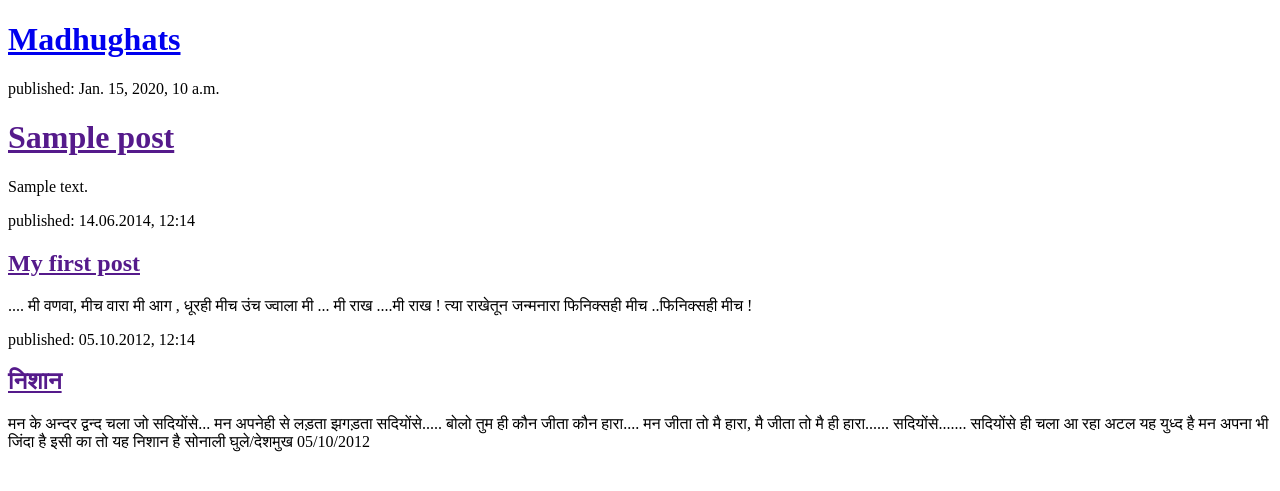
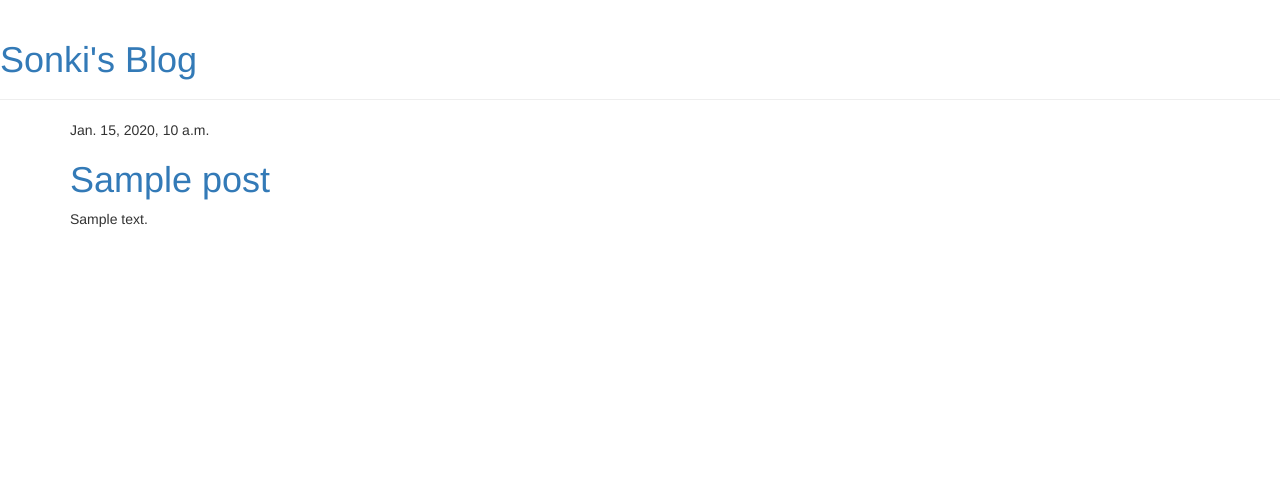
Before and after one commit to Sonalianildeshmukh/testing, a Django app: template blog/templates/blog/post_list.html in a window 1280 px wide. Shown: the top 491 px of the page. Run offline with Django 3.2, Linux system fonts and the light colour scheme; the template is opened without the code that fills it: values that come from a table or form of the project are taken from there, others are empty; tables that the repository leaves empty hold one stand-in row (values such as "Sample post"); some libraries are stand-ins or nearby versions.

Commit message:
modifies with css

```diff
--- /dev/null
+++ b/blog/templates/blog/base.html
@@ -0,0 +1,23 @@
+{% load staticfiles %}
+<html>
+    <head>
+        <title>Sonki's blog</title>
+        <link rel="stylesheet" href="//maxcdn.bootstrapcdn.com/bootstrap/3.2.0/css/bootstrap.min.css">
+        <link rel="stylesheet" href="//maxcdn.bootstrapcdn.com/bootstrap/3.2.0/css/bootstrap-theme.min.css">
+        <link href='//fonts.googleapis.com/css?family=Lobster&subset=latin,latin-ext' rel='stylesheet' type='text/css'>
+        <link rel="stylesheet" href="{% static 'css/blog.css' %}">
+    </head>
+    <body>
+    <div class="page-header">
+        <h1><a href="/">Sonki's Blog</a></h1>
+    </div>
+    <div class="content container">
+        <div class="row">
+            <div class="col-md-8">
+            {% block content %}
+            {% endblock %}
+            </div>
+        </div>
+    </div>
+</body>
+</html>
--- a/blog/templates/blog/post_list.html
+++ b/blog/templates/blog/post_list.html
@@ -1,58 +1,15 @@
-<!DOCTYPE html>
-<html>
-    <head>
-        <title>Sonki Wrinting</title>
-    </head>
-    <body>
-        <div>
-            <h1><a href="/">Madhughats</a></h1>
-        </div>
-
-
-        {% for post in posts %}
-            <div>
-                <p>published: {{ post.published_date }}</p>
-                <h1><a href="">{{ post.title }}</a></h1>
-                <p>{{ post.text|linebreaksbr }}</p>
-            </div>
-        {% endfor %}
-<div>
-               <p>published: 14.06.2014, 12:14</p>
-            <h2><a href="">My first post</a></h2>
-            <p>
-.... मी वणवा,  मीच वारा
-
-मी आग  ,  धूरही मीच
-
-उंच ज्वाला मी ...
-
-मी राख ....मी राख !
-
-त्या राखेतून जन्मनारा
-
-फिनिक्सही मीच ..फिनिक्सही मीच !</p>
-        </div>
-
-        <div>
-            <p>published: 05.10.2012, 12:14</p>
-            <h2><a href="">निशान</a></h2>
-            <p>मन के अन्दर द्वन्द चला जो सदियोंसे...
-मन अपनेही से लड़ता झगड़ता सदियोंसे.....
-बोलो तुम ही कौन जीता कौन हारा....
-मन जीता तो मै हारा, मै जीता तो मै ही हारा......
-सदियोंसे.......
-सदियोंसे ही चला आ रहा
-अटल यह युध्द है
-मन अपना भी जिंदा है
-इसी का तो यह निशान है
-
- सोनाली घुले/देशमुख
-
-05/10/2012</p>
-        </div>
+{% extends 'blog/base.html' %}
 
 
 
-
-    </body>
-</html>
+{% block content %}
+    {% for post in posts %}
+        <div class="post">
+            <div class="date">
+                {{ post.published_date }}
+            </div>
+            <h1><a href="{% url 'post_detail' pk=post.pk %}">{{ post.title }}</a></h1>
+            <p>{{ post.text|linebreaksbr }}</p>
+        </div>
+    {% endfor %}
+{% endblock %}
```
Also changed, not shown: blog/templates/blog/post_detail.html (added, +13 -0 lines).
